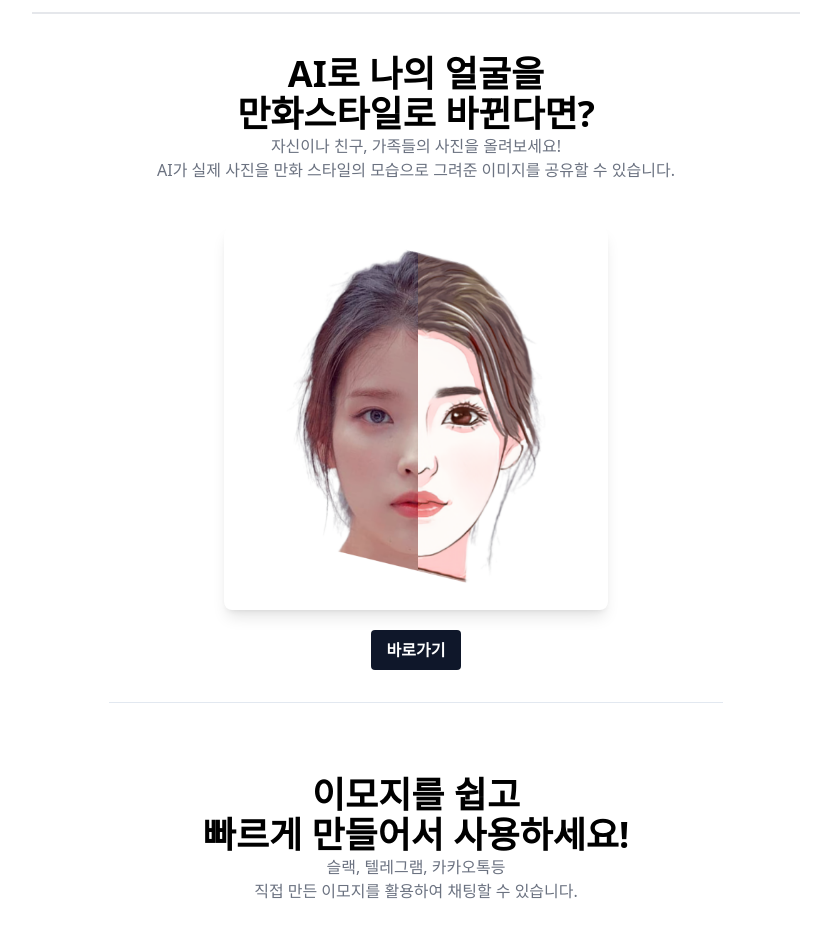
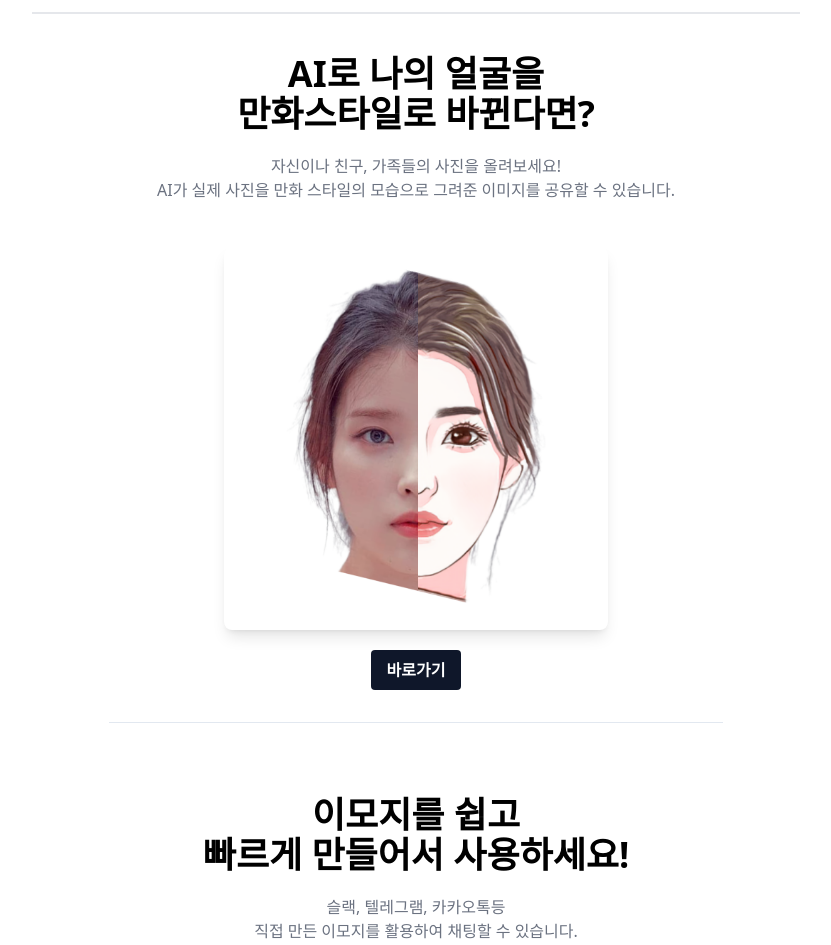
Before and after one commit to rumor1993/rumor-lab-front, a SvelteKit app: page / in a window 1280 px wide. Shown: the part 60-1005 px from the top of the page, without its empty margins (224-1055 px from the left). Built offline with nearby package versions, Linux system fonts and the light colour scheme.

Commit message:
위치 조정

```diff
--- a/src/routes/Body.svelte
+++ b/src/routes/Body.svelte
@@ -1,7 +1,7 @@
 <body>
 <div class="grid place-items-center mt-10">
     <div class="text-4xl font-bold text-center"> AI로 나의 얼굴을 <br> 만화스타일로 바뀐다면?</div>
-    <div class="text-1xl text-center mx-5 text-gray-500"> 자신이나 친구, 가족들의 사진을 올려보세요! <br> AI가 실제 사진을 만화 스타일의 모습으로 그려준 이미지를
+    <div class="text-1xl text-center mt-5 ml-3 mr-3 text-gray-500"> 자신이나 친구, 가족들의 사진을 올려보세요! <br> AI가 실제 사진을 만화 스타일의 모습으로 그려준 이미지를
         공유할 수 있습니다.
     </div>
     <div class="svelte-card w-96 h-96 mt-11 bg-white rounded-lg shadow-lg bg-[url('/src/lib/images/cartoon3.png')] bg-center bg-cover">
@@ -18,7 +18,7 @@
 
     <div class="grid place-items-center mt-10">
         <div class="text-4xl font-bold text-center"> 이모지를 쉽고 <br> 빠르게 만들어서 사용하세요!</div>
-        <div class="text-1xl text-center mx-5 text-gray-500"> 슬랙, 텔레그램, 카카오톡등 <br> 직접 만든 이모지를 활용하여 채팅할 수 있습니다.</div>
+        <div class="text-1xl text-center mt-5 ml-3 mr-3 text-gray-500"> 슬랙, 텔레그램, 카카오톡등 <br> 직접 만든 이모지를 활용하여 채팅할 수 있습니다.</div>
         <div class="svelte-card w-96 h-96 mt-11 bg-white rounded-lg shadow-lg bg-[url('/src/lib/images/emoji.png')] bg-center bg-cover">
         </div>
         <div class="">
```
